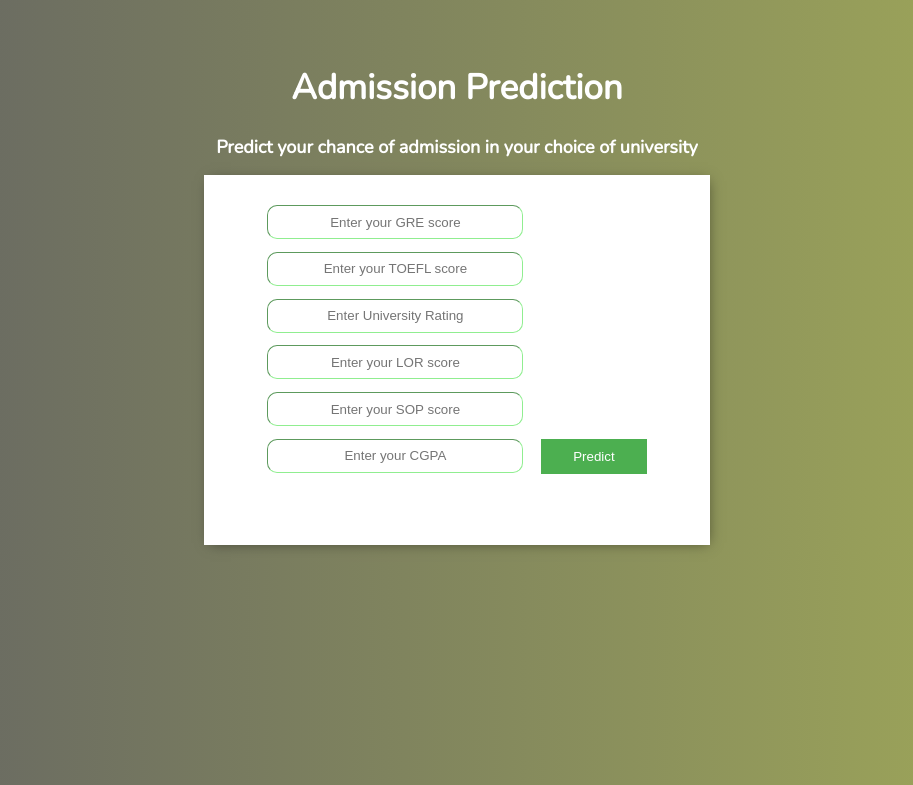
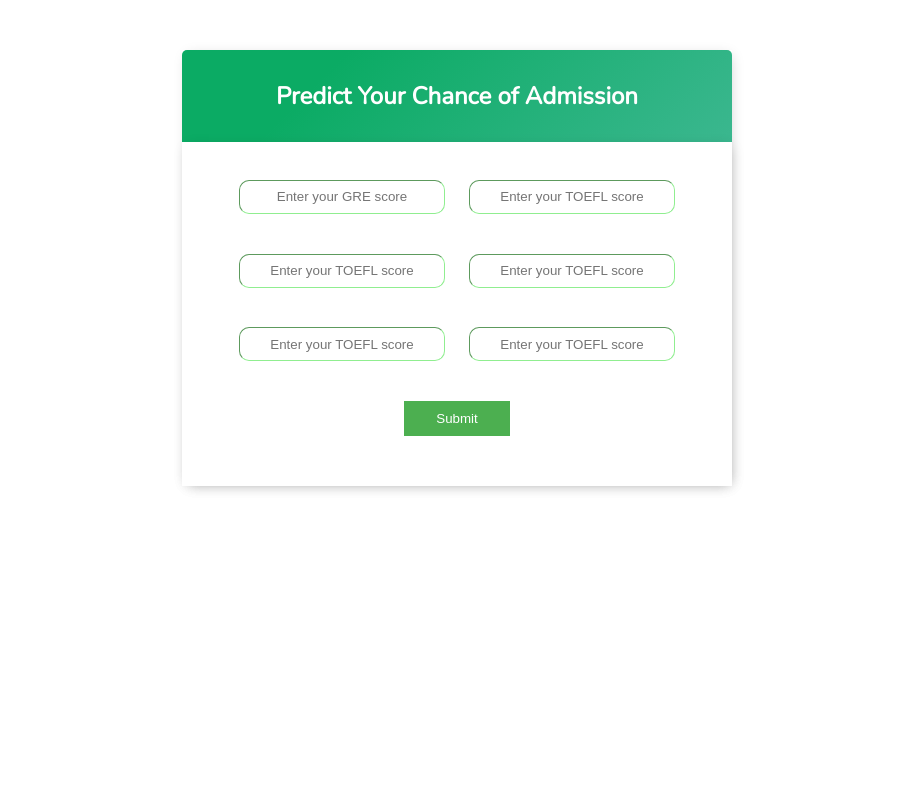
Before and after one commit to Apekchhya/University-Choice, a Django app: page / in a window 1280 px wide. Shown: the top 785 px of the page, without its empty margins (183-1096 px from the left). Run offline with Django 4.2, Linux system fonts and the light colour scheme.

Commit message:
Add files via upload

```diff
--- a/base/templates/home.html
+++ b/base/templates/home.html
@@ -1,44 +1,28 @@
 {% extends 'main.html' %}
 {% block content %}
 
-<div class="container">
+<div class = "header"> <h2>Predict Your Chance of Admission</h2></div>
+<div class = "predict">
+     <form action = '{%url 'result' %}'>
+        <br>
+        {% csrf_token %}
+		<input type = "text" required name = "gre" id="gre_score" placeholder = "Enter your GRE score">
+		&nbsp; &nbsp;&nbsp;
+		<input type="text" required name="toefl" id="toefl_score" placeholder="Enter your TOEFL score">
+		<br><br>
+		<input type="text" required name="toefl" id="toefl_score" placeholder="Enter your TOEFL score">
+		&nbsp; &nbsp;&nbsp;
+		<input type="text" required name="toefl" id="toefl_score" placeholder="Enter your TOEFL score">
+		<br><br>
+		<input type="text" required name="toefl" id="toefl_score" placeholder="Enter your TOEFL score">
+		&nbsp; &nbsp;&nbsp;
+		<input type="text" required name="toefl" id="toefl_score" placeholder="Enter your TOEFL score">
+		<br><br>
+		<input type="submit" required name="toefl" id="toefl_score" placeholder="Predict">
 
-    <form action = '{%url 'result' %}'>
-        {% csrf_token %}
-        <div class = 'button1'>
-            <label>
-                <input type='text' required name='GRE_score' placeholder="Enter your GRE score">
-            </label>
-        </div>
-        <div class = 'button2'>
-            <label>
-                <input type='text' required name='TOEFL_score' placeholder="Enter your TOEFL score">
-            </label>
-        </div>
-        <div class = "button3">
-            <label>
-                <input type='text' required name='university_rating' placeholder="Enter University Rating">
-            </label>
-        </div>
-        <div class = 'button4'>
-            <label>
-                <input type='text' required name='LOR_score' placeholder="Enter your LOR score">
-            </label>
-        </div>
-        <div class = 'button5'>
-            <label>
-                <input type='text' required name='SOP_score' placeholder="Enter your SOP score">
-            </label>
-        </div>
-        <div class = 'button6'>
-            <label>
-                <input type='text' required name='CGPA' placeholder="Enter your CGPA">
-            </label>
-        </div>
-        <input type='submit' required name='predict' value = "Predict"/>
-    </form>
 
 
 </div>
 
+
 {%endblock content%}
--- a/base/templates/main.html
+++ b/base/templates/main.html
@@ -1,61 +1,78 @@
 <!DOCTYPE html>
 <html lang="en">
+
 <head>
-    <meta charset="UTF-8">
-    <meta http-equiv="X-UA-Compatible" content="IE=edge">
-    <meta name="viewport" content="width=device-width, initial-scale=1.0">
-    <title>Predict Your Chance of Admission</title>
+
+    <link rel="preconnect" href="https://fonts.gstatic.com">
     <link href="https://fonts.googleapis.com/css2?family=Nunito:wght@200&display=swap" rel="stylesheet">
 
+    <style><!DOCTYPE html>
+<html lang="en">
 
-    <div>
-      <h3> Admission Prediction </h3>
-      <h4> Predict your chance of admission in your choice of university </h4>
-    </div>
+<head>
+
+    <link rel="preconnect" href="https://fonts.gstatic.com">
+    <link href="https://fonts.googleapis.com/css2?family=Nunito:wght@200&display=swap" rel="stylesheet">
 
     <style>
-      body{
-        background: linear-gradient(to right, #636363, #a2ab58);
+      body {
+        background:#dfe4ea;
+        font-family: 'Nunito', sans-serif;
+        padding-top: 50px;
+        margin: 1000px
+      }
+      .container {
+        max-width: 550px;
+        margin: 50px auto;
+        background-color: #fff;
+        -webkit-box-shadow: 2px 2px 13px -4px rgba(0, 0, 0, 0.21);
+        box-shadow: 2px 2px 13px -4px rgba(0, 0, 0, 0.21);
+    }
+    .result{
+      font-family: 'Nunito', sans-serif;
+      text-align: center;
+      padding:40px;
+      color:#808080;
+
+    }
+    .predict{
+      display: flex;
+      justify-content: center;
+      background-color: #fff;
+      -webkit-box-shadow: 2px 2px 13px -4px rgba(0, 0, 0, 0.21);
+      box-shadow: 2px 2px 13px -4px rgba(0, 0, 0, 0.21);
+      padding:  20px 50px 50px 50px;
+
+
+  }
+ .header{
+    font-family: 'Nunito', sans-serif;
+    justify-content: center;
+     color: #fff;
+     padding: 10px;
+     border-radius: 5px 5px 0 0;
+     {% comment %} background: linear-gradient(90deg, #EEA390 0%, #EB796F 60%, #EB796F 100%); {% endcomment %}
+
+     background: linear-gradient(315deg, #3bb78f 0%, #0bab64 74%);
+     display: flex;
   }
 
-      h3{
-        text-align:center;
-        color:white;
-        font-family: 'Nunito', sans-serif;
-        line-height:15px;
-        margin-top:80px;
-        font-size:35px;
-      }
 
-      h4{
-        text-align:center;
-        color:white;
-        font-family: 'Nunito', sans-serif;
-        line-height:15px;
-        margin:10px;
-        font-size:18px;
-        padding:10px
-      }
-
-      .container{
-          {% comment %} margin-left:400px;
-          margin-right:400px; {% endcomment %}
-          {% comment %} margin:auto; {% endcomment %}
-          margin-left:30%;
-          margin-right:30%;
-
-          height:250px;
-          {% comment %} width:40%; {% endcomment %}
-          background-color: white;
-          align:center;
-          -webkit-box-shadow: 2px 2px 13px -4px rgba(0, 0, 0, 0.5);
-          box-shadow: 2px 2px 13px -4px rgba(0, 0, 0, 0.5);
-          padding: 30px 5% 90px 5%;
+  input[type=submit]{
+    margin:auto;
+    display:flex;
+    justify-content:;
+    background-color: #4CAF50;
+    border: none;
+    color: white;
+    padding: 10px 32px;
+    text-decoration: none;
+    cursor: pointer;
   }
 
   input[type=text]{
-
-        width:250px;
+    margin-top:50px;
+    width:200px;
     border-radius:10px;
     height:30px;
     text-align:center;
@@ -63,62 +80,20 @@
     border-width:thin;
     background-color:white;
     border-color:lightgreen;
-
-      }
-
-      {% comment %} input[type=text]:focus{
-        border:none;
-        outline:grey;
-      }    {% endcomment %}
-
-      input[type=submit]{
-        background-color: #4CAF50;
-        border: none;
-        color: white;
-        padding: 10px 32px;
-        text-decoration: none;
-        cursor: pointer;
-        float:right;
   }
 
 
-      label, input {
-          display: flex;
-          float:left;
-      }
-{% comment %}
-      .button1{
-        float:left
-      }
 
-      .button2{
-        float:right;
-      }
+    </style>
+  </head>
 
-      .button3{
-        float:left;
-      }
+  <body>
 
-      .button4{
-        float:right;
+      <div class="container">
+          {% block content %} {% endblock content %}
+      </div>
 
-      }
-
-      .button5{
-        float:left;
-      }
+  </body>
 
 
-      .button6{
-        float:right
-      }
-     {% endcomment %}
-    </style>
-
-</head>
-<body>
-
-        {% block content %} {% endblock content %}
-
-</body>
   </html>
--- a/base/templates/result.html
+++ b/base/templates/result.html
@@ -9,7 +9,8 @@
 
 
         </form>
+        <div class = result><h1> Chance of Admission is {{result}} % </h1></div>
+    </div>
 
-<h1> Chance of Admission is {{result}} % </h1>
+
 {% endblock content %}
-</div>
```
Lines whose indentation alone changed are shown as unchanged.
